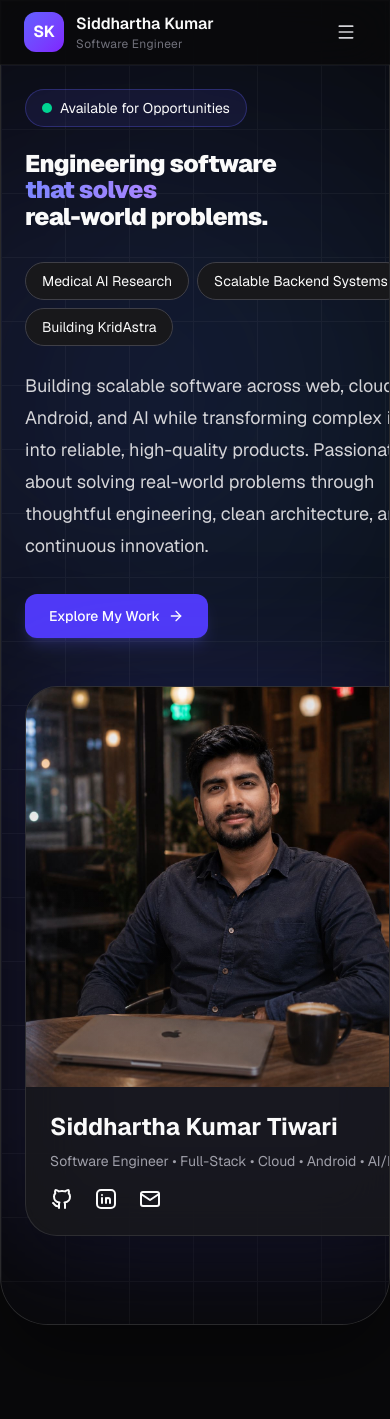
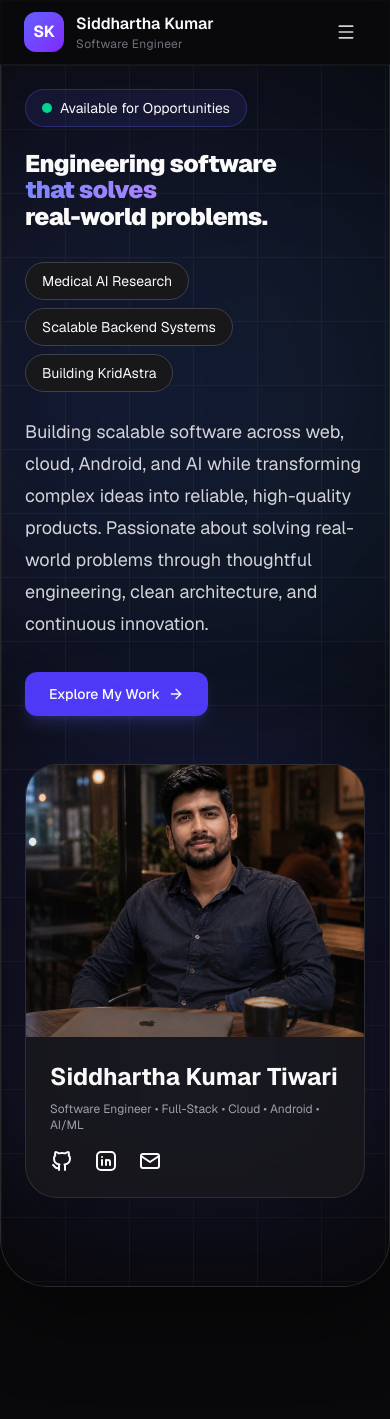
Before and after one commit to devsiddhartha31/devsiddhartha31.github.io, a Next.js app: page / in a window 390 px wide. Shown: the top 1419 px of the page. Built offline with nearby package versions, Linux system fonts and the light colour scheme.

Commit message:
refactor(hero): optimize hero image for mobile layouts

```diff
--- a/components/hero/HeroImage.tsx
+++ b/components/hero/HeroImage.tsx
@@ -5,15 +5,15 @@ import HeroSocial from "./HeroSocial";
 
 export default function HeroImage() {
   return (
-    <div className="flex justify-center lg:justify-end">
-      <div className="relative w-full max-w-md xl:max-w-lg">
+    <div className="flex justify-start lg:justify-end">
+      <div className="relative w-full max-w-92 lg:max-w-lg">
         {/* Glow */}
         <div className="absolute inset-0 rounded-[2rem] bg-indigo-500/20 blur-3xl" />
 
         {/* Card */}
         <div className="relative overflow-hidden rounded-[2rem] border border-white/10 bg-zinc-900/80 backdrop-blur-xl shadow-2xl">
           {/* Image */}
-          <div className="relative h-100 overflow-hidden">
+          <div className="relative h-68 lg:h-100 overflow-hidden">
             <Image
               src="/images/profile/profile.jpg"
               alt={profile.name}
@@ -32,7 +32,7 @@ export default function HeroImage() {
               {profile.name}
             </h3>
 
-            <p className="mt-2 text-sm text-zinc-400 whitespace-nowrap overflow-hidden text-ellipsis">
+            <p className="mt-2 text-xs lg:text-sm text-zinc-400 overflow-hidden text-ellipsis">
               {profile.headline}
             </p>
 
```
